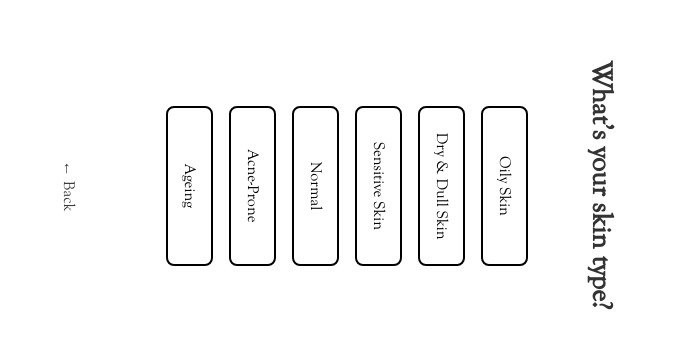
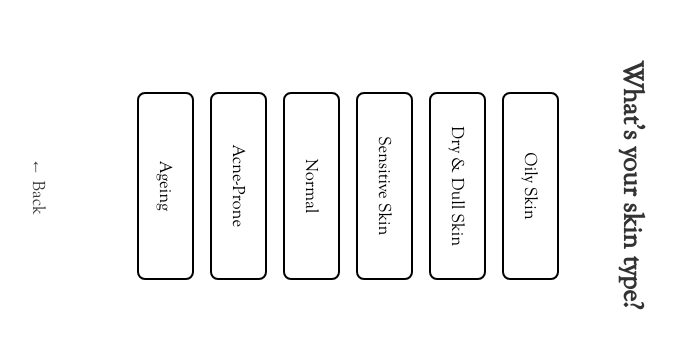
Before and after one commit to MB-44/trivia-by-sc, a Next.js app: page /questions/2 in a window 1280 px wide. Shown: the part 214-562 px from the top of the page, without its empty margins (305-982 px from the left). Built offline with nearby package versions, Linux system fonts and the light colour scheme.

Commit message:
feat(main) : updated with the font

```diff
--- a/src/pages/questions/3.tsx
+++ b/src/pages/questions/3.tsx
@@ -969,7 +969,7 @@ export default function Question3() {
                 setShowInfo(true);
               }}
             >
-              Check on the Ingredients
+              Ingredients
             </button>
           </div>
         ))}
--- a/src/styles/Questions.module.css
+++ b/src/styles/Questions.module.css
@@ -55,7 +55,6 @@
   font-style: normal;
 }
 
-/* -------------------- Headings & Text -------------------- */
 .title {
   text-align: center;
   font-size: 28px;
@@ -70,7 +69,6 @@
   color: #666;
 }
 
-/* -------------------- Options -------------------- */
 .options {
   font-family: "Goudy Old Style";
   display: flex;
@@ -81,12 +79,12 @@
 
 .optionButton {
   font-family: "Goudy Old Style";
-  padding: 12px 24px;
+  padding: 16px 32px;
   background-color: #fff;
   border: 2px solid #000;
   border-radius: 8px;
   color: black;
-  font-size: 16px;
+  font-size: 18px;
   cursor: pointer;
   transition: background-color 0.2s ease, transform 0.2s ease;
 }
@@ -96,7 +94,6 @@
   transform: scale(1.05);
 }
 
-/* -------------------- Navigation -------------------- */
 .navigation {
   font-family: "Goudy Old Style";
   margin-top: 24px;
@@ -107,7 +104,7 @@
   background-color: transparent;
   border: none;
   color: #38393a;
-  font-size: 16px;
+  font-size: 18px;
   cursor: pointer;
   padding: 8px;
   transition: color 0.2s ease, transform 0.2s ease;
@@ -118,7 +115,6 @@
   transform: scale(1.05);
 }
 
-/* -------------------- Products Grid -------------------- */
 .productsGrid {
   display: grid;
   grid-template-columns: repeat(2, 1fr);
@@ -136,7 +132,6 @@
   }
 }
 
-/* -------------------- Product Card -------------------- */
 .productCard {
   font-family: "TrajanProBold";
   border: 1px solid #ddd;
@@ -180,15 +175,14 @@
   color: #555;
 }
 
-/* -------------------- Info Button -------------------- */
 .infoButton {
   font-family: "Goudy Old Style";
-  padding: 10px 20px;
+  padding: 16px 32px;
   border: 1px solid black;
   background-color: #ececec;
   color: #1f1e1e;
   border-radius: 8px;
-  font-size: 16px;
+  font-size: 18px;
   cursor: pointer;
   transition: background-color 0.2s ease, transform 0.2s ease;
 }
@@ -198,19 +192,18 @@
   transform: scale(1.05);
 }
 
-/* -------------------- Start Quiz Button -------------------- */
 .startQuizButtonContainer {
   margin-top: 24px;
 }
 
 .startQuizButton {
-  padding: 12px 24px;
+  padding: 16px 32px;
   background-color: #f8c85f;
   color: #242323;
   border: none;
   font-family: "Goudy Old Style";
   border-radius: 8px;
-  font-size: 16px;
+  font-size: 18px;
   cursor: pointer;
   transition: background-color 0.2s ease;
 }
@@ -220,7 +213,6 @@
   background-color: #f5cb72;
 }
 
-/* -------------------- Loading Spinner -------------------- */
 .loadingSpinner {
   border: 8px solid #f3f3f3;
   border-top: 8px solid #38393a;
@@ -237,7 +229,6 @@
   }
 }
 
-/* -------------------- Modal -------------------- */
 .cartModal {
   position: fixed;
   top: 0;
@@ -319,9 +310,8 @@
   }
 }
 
-/* -------------------- Product Details -------------------- */
 .productDescription {
-  font-size: 16px;
+  font-size: 18px;
   color: #555;
   margin-top: 12px;
   margin-bottom: 12px;
@@ -333,7 +323,6 @@
   margin-bottom: 12px;
 }
 
-/* -------------------- Ingredient Tiles -------------------- */
 .ingredientList {
   display: grid;
   grid-template-columns: repeat(auto-fit, minmax(120px, 1fr));
@@ -361,14 +350,14 @@
 }
 
 .ingredientName {
-  font-size: 16px;
+  font-size: 18px;
   font-weight: bold;
   color: #333;
   margin-bottom: 4px;
 }
 
 .ingredientDescription {
-  font-size: 14px;
+  font-size: 16px;
   font-family: "Goudy Old Style";
   color: #555;
   font-weight: 800;
```
